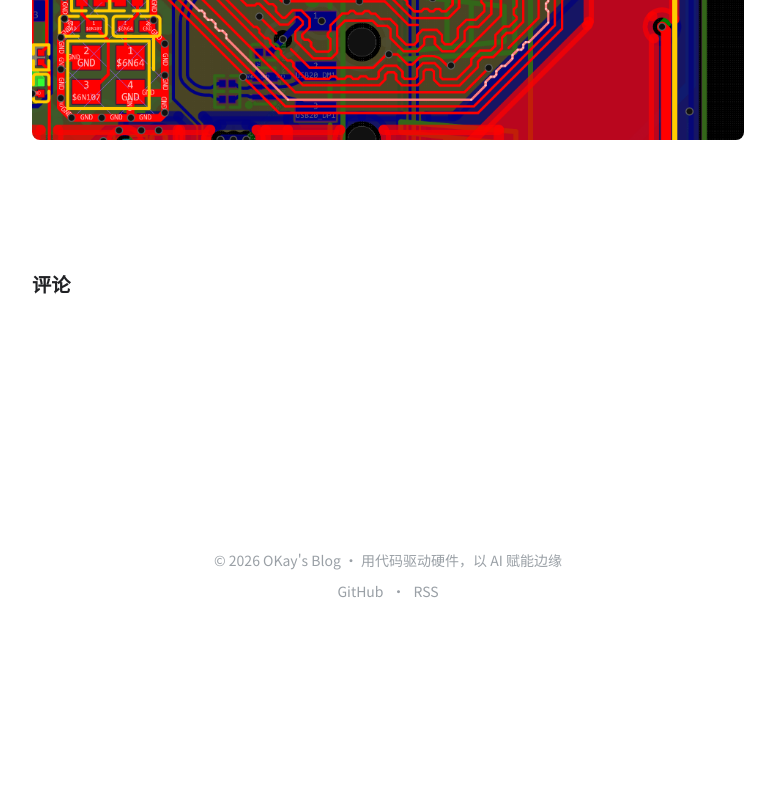
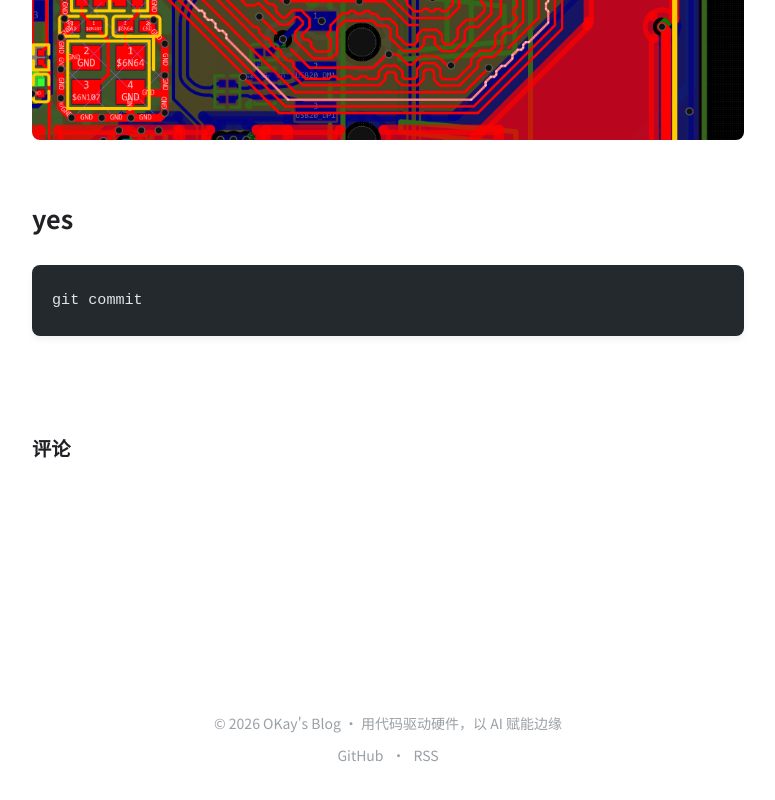
Before and after one commit to OKayJH/okayjh.github.io, an Astro site: page /blog/rk3588 in a window 1280 px wide. Shown: the part 1216-2016 px from the top of the page, without its empty margins (252-1027 px from the left). Before the commit the page ends 1852 px from the top, so only its background shows below. Built offline with nearby package versions, Linux system fonts and the light colour scheme; Astro itself is replaced by a stand-in of ours; code samples lack their colours.

````diff
--- a/src/content/blog/rk3588.md
+++ b/src/content/blog/rk3588.md
@@ -12,3 +12,9 @@
 
 ## HDMI等长
 ![image](/images/uploads/paste-1772424707710.png)
+
+# yes
+
+```
+git commit
+```
````
